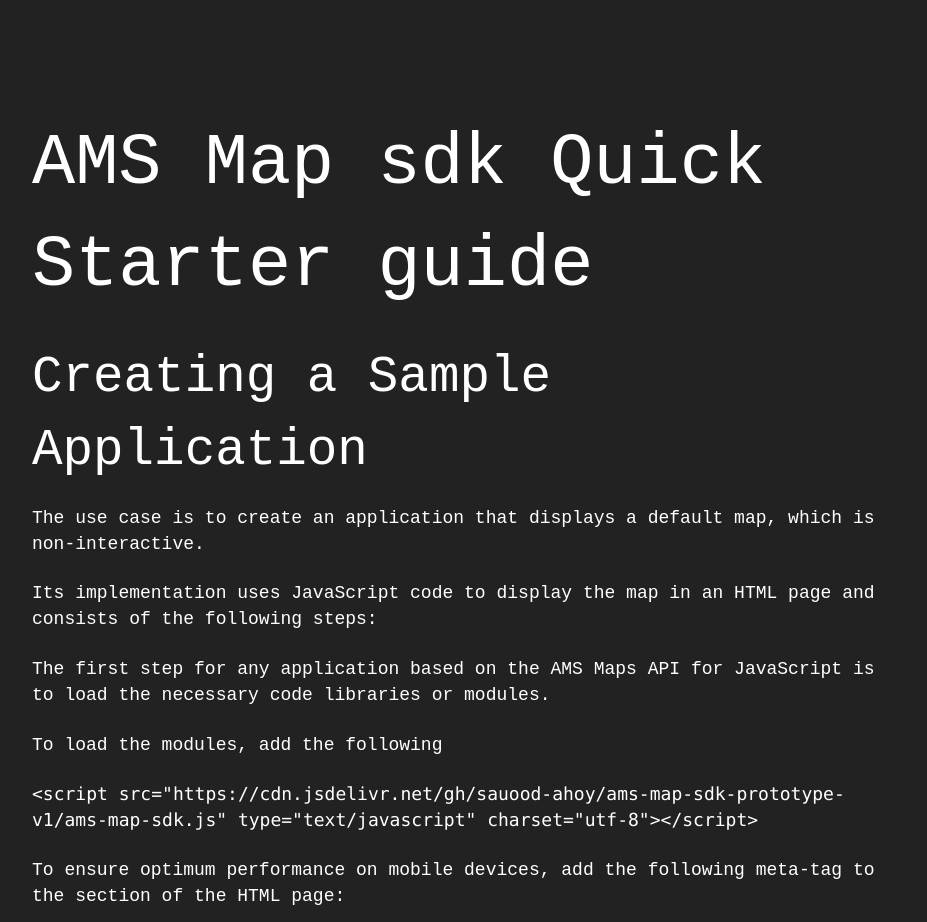
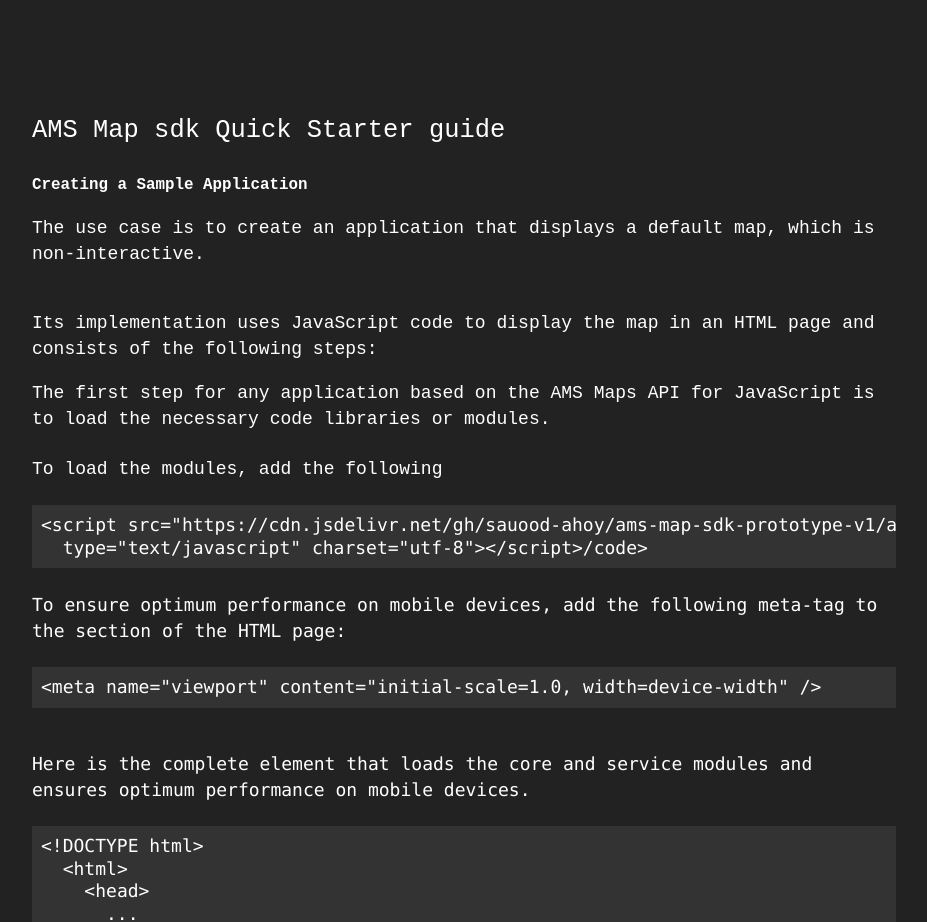
Before and after one commit to sauood-ahoy/ams-map-sdk-quick-starter, a plain HTML site: page index.html in a window 1280 px wide. Shown: the top 922 px of the page, without its empty margins (176-1103 px from the left). Drawn offline with Linux system fonts and the light colour scheme.

Commit message:
Add files via upload

```diff
--- a/index.html
+++ b/index.html
@@ -1,10 +1,11 @@
 <html><head>
 
   <link rel="stylesheet" href="./style.css">
-  <style>body {
+  <style>
+  body {
    color: black;
-pre,
-code {
+  }
+pre,code {
   font-family: Menlo, Monaco, "Courier New", monospace;
 }
 
@@ -62,13 +63,13 @@
   }
 
   p,
-  h2,
+  h6,
   h3 {
     orphans: 3;
     widows: 3;
   }
 
-  h2,
+  h6,
   h3 {
     page-break-after: avoid;
   }
@@ -93,7 +94,7 @@
   font-size: 12px;
 }
 
-@media screen and (min-width: 32rem) and (max-width: 48rem) {
+@media screen and (min-width: 32.4rem) and (max-width: 48rem) {
   html {
     font-size: 15px;
   }
@@ -115,10 +116,10 @@
   margin-bottom: 1.3rem;
 }
 
-h1,
-.retro-h1,
-h2,
-.retro-h2,
+h4,
+.retro-h4,
+h6,
+.retro-h6,
 h3,
 .retro-h3,
 h4,
@@ -128,14 +129,14 @@
   line-height: 1.42;
 }
 
-h1,
-.retro-h1 {
+h4,
+.retro-h4 {
   margin-top: 0;
   font-size: 3.998rem;
 }
 
-h2,
-.retro-h2 {
+h6,
+.retro-h6 {
   font-size: 2.827rem;
 }
 
@@ -202,20 +203,20 @@
 blockquote {
   border-left: 3px solid #01ff70;
   padding-left: 1rem;
-}
-}
-</style></head><body><h1 id="ams-map-sdk-quick-starter-guide">AMS Map sdk Quick Starter guide</h1>
-<h2 id="creating-a-sample-application">Creating a Sample Application</h2>
-<p>The use case is to create an application that displays a default map, which is non-interactive.</p>
-<p>Its implementation uses JavaScript code to display the map in an HTML page and consists of the following steps:</p>
+}h4
+
+</style></head><body><h4 id="ams-map-sdk-quick-starter-guide" style="margin-bottom:1rem;">AMS Map sdk Quick Starter guide</h4>
+<h6 id="creating-a-sample-application" style="margin-bottom:1rem;font-weight: bold;">Creating a Sample Application</h6>
+<p style="margin-bottom:2.4rem;">The use case is to create an application that displays a default map, which is non-interactive.</p>
+<p style="margin-bottom:1rem;">Its implementation uses JavaScript code to display the map in an HTML page and consists of the following steps:</p>
 <p>The first step for any application based on the AMS Maps API for JavaScript is to load the necessary code libraries or modules.</p>
-<p>To load the modules, add the following </p>
-<p><code>&lt;script src=&quot;https://cdn.jsdelivr.net/gh/sauood-ahoy/ams-map-sdk-prototype-v1/ams-map-sdk.js&quot;
-  type=&quot;text/javascript&quot; charset=&quot;utf-8&quot;&gt;&lt;/script&gt;</code></p>
+<p >To load the modules, add the following </p>
+<p ><pre><code>&lt;script src=&quot;https://cdn.jsdelivr.net/gh/sauood-ahoy/ams-map-sdk-prototype-v1/ams-map-sdk.js&quot;
+  type=&quot;text/javascript&quot; charset=&quot;utf-8&quot;&gt;&lt;/script&gt;/code></pre></p>
 <p>To ensure optimum performance on mobile devices, add the following meta-tag to the <head> section of the HTML page:</p>
-<pre><code>&lt;meta <span class="hljs-built_in">name</span>=<span class="hljs-string">"viewport"</span> content=<span class="hljs-string">"initial-scale=1.0, width=device-width"</span> /&gt;
-</code></pre><p>Here is the complete <head> element that loads the core and service modules and ensures optimum performance on mobile devices.</p>
-<pre><code><span class="hljs-meta">&lt;!DOCTYPE html&gt;</span>
+<pre><code style="margin-bottom:2.4rem;">&lt;meta <span class="hljs-built_in">name</span>=<span class="hljs-string">"viewport"</span> content=<span class="hljs-string">"initial-scale=1.0, width=device-width"</span> /&gt;
+</code></pre><p style="margin-top:2.4rem;">Here is the complete <head> element that loads the core and service modules and ensures optimum performance on mobile devices.</p>
+<pre><code style="margin-bottom:2.4rem;"><span class="hljs-meta">&lt;!DOCTYPE html&gt;</span>
   <span class="hljs-tag">&lt;<span class="hljs-name">html</span>&gt;</span>
     <span class="hljs-tag">&lt;<span class="hljs-name">head</span>&gt;</span>
       ...
@@ -232,19 +233,19 @@
     <span class="hljs-tag">&lt;/<span class="hljs-name">head</span>&gt;</span>
     <span class="hljs-tag">&lt;<span class="hljs-name">body</span>&gt;</span>
       <span class="hljs-tag">&lt;<span class="hljs-name">div</span> <span class="hljs-attr">style</span>=<span class="hljs-string">"width: 640px; height: 480px"</span> <span class="hljs-attr">id</span>=<span class="hljs-string">"mapContainer"</span>&gt;</span><span class="hljs-tag">&lt;/<span class="hljs-name">div</span>&gt;</span>
-</code></pre><p>An essential part of creating a working application with the AMS Maps API JavaScript is to establish communication with the back-end services provided by AMS REST APIs. In our scenario, the back-end services process requests for the map data and delivers it to the application for display.</p>
+</code></pre><p style="margin-top:2.4rem;" >An essential part of creating a working application with the AMS Maps API JavaScript is to establish communication with the back-end services provided by AMS REST APIs. In our scenario, the back-end services process requests for the map data and delivers it to the application for display.</p>
 <p>For this purpose, initialize a Platform object with the apikey you received on registration:</p>
 <pre><code><span class="hljs-keyword">var</span> <span class="hljs-keyword">platform</span> = amsMap.service.<span class="hljs-keyword">Platform</span>(
   <span class="hljs-string">AMS KEY</span>
 );
-</code></pre><p>Create an HTML container element in which the map can be rendered (for example, a div).
+</code></pre><p style="margin-top:2.4rem;">Create an HTML container element in which the map can be rendered (for example, a div).
 Instantiate an H.Map object, specifying:
 the map container element
 the map type to use
 the zoom level at which to display the map
 the geographic coordinates of the point on which to center the map
 The implemenation JavaScript code shown below sets up a Map object, specifying the normal map type, zoom level 10, and the map centered over Europe</p>
-<pre><code><span class="hljs-built_in">var</span> platform = amsMap.service.Platform(
+<pre><code style="margin-bottom:2.4rem;"><span class="hljs-built_in">var</span> platform = amsMap.service.Platform(
   AMSKEY
 );
 
@@ -259,7 +260,7 @@
     pixelRatio: window.devicePixelRatio || <span class="hljs-number">1</span>,
   }
 );
-</code></pre><h2 id="complete-html-example-page">Complete HTML Example Page</h2>
+</code></pre><h6 style="margin-top:2.4rem;" id="complete-html-example-page">Complete HTML Example Page</h6>
 <pre><code><span class="xml"><span class="hljs-meta">&lt;!DOCTYPE html&gt;</span>
 <span class="hljs-tag">&lt;<span class="hljs-name">html</span>&gt;</span>
   <span class="hljs-tag">&lt;<span class="hljs-name">head</span>&gt;</span>
```
